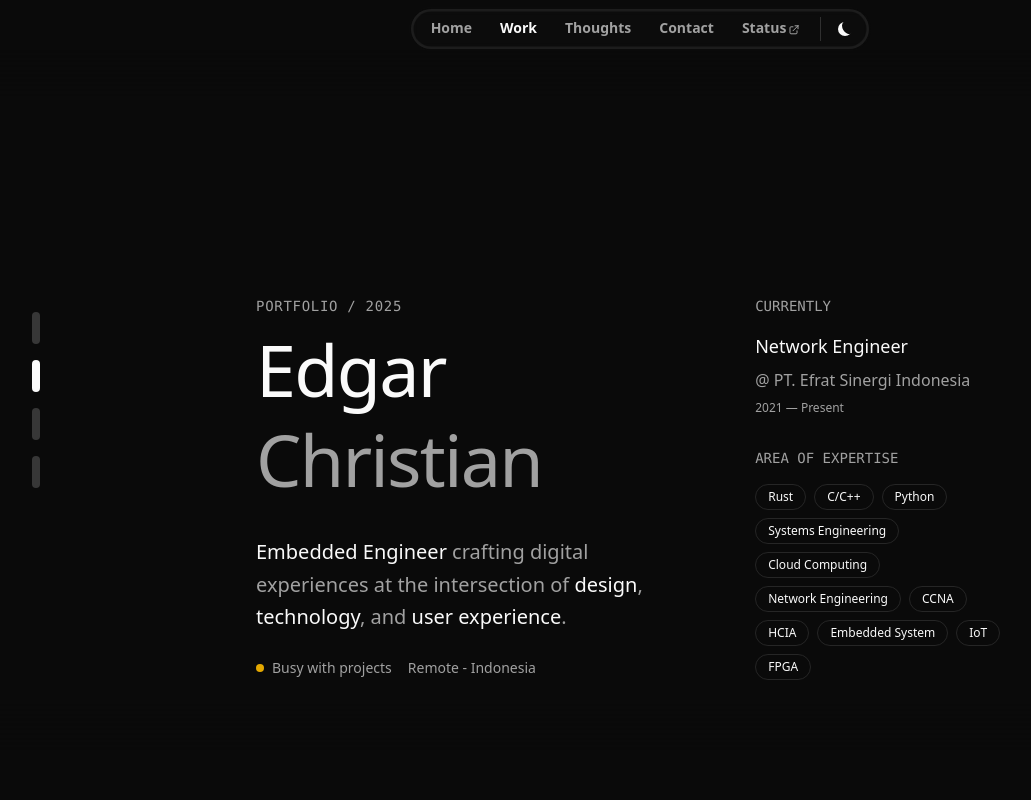
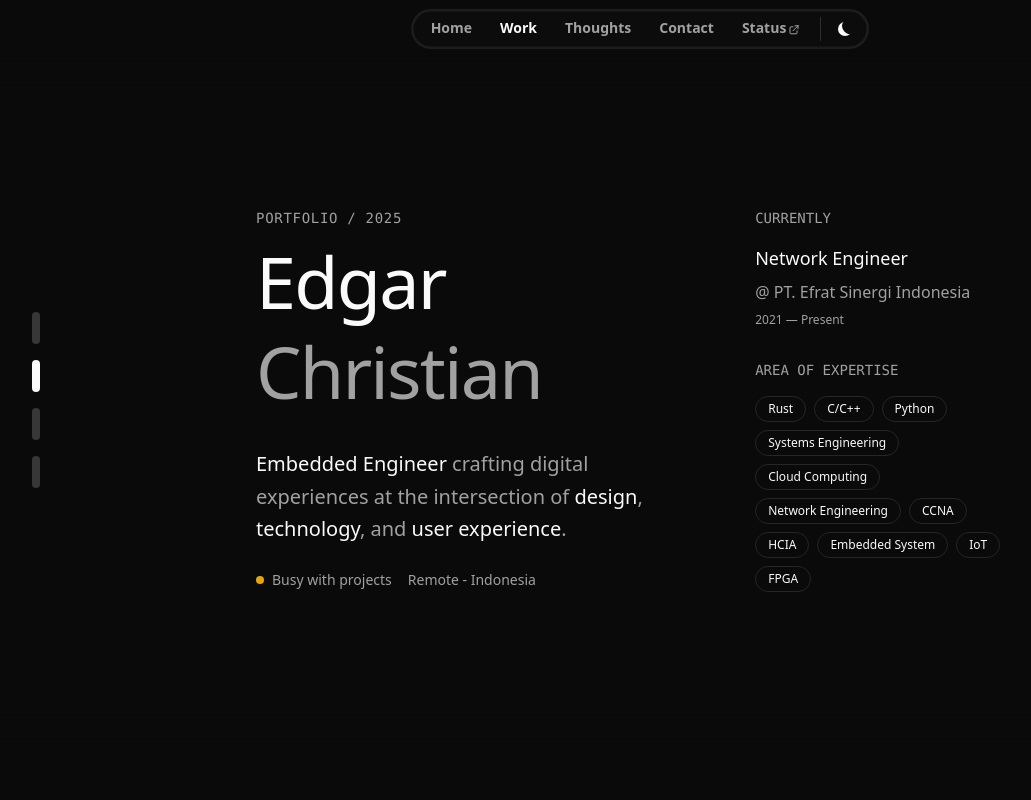
Before and after one commit to edgarcnp/edgarcnp-dev, a Next.js app: page / in a window 1280 px wide. Shown: the top 800 px of the page, without its empty margins (0-1031 px from the left). Built offline with nearby package versions, Linux system fonts and the light colour scheme.

Commit message:
fix: padding issue on desktop

```diff
--- a/app/page.tsx
+++ b/app/page.tsx
@@ -195,8 +195,8 @@ export default function Home() {
                 </div>
             </nav>
 
-            <main className="max-w-4xl mx-auto px-6 sm:px-8 lg:px-16 space-y-6 sm:space-y-16 pt-8 sm:pt-16 pb-16 sm:pb-24">
-                <IntroSection ref={setSectionRef("intro")} currentYear={currentYear} className="animate-fade-in-up opacity-100 pt-16 sm:pt-24" />
+            <main className="max-w-4xl mx-auto px-6 sm:px-8 lg:px-16 space-y-6 sm:space-y-12 pt-8 sm:pt-0 pb-8 sm:pb-4">
+                <IntroSection ref={setSectionRef("intro")} currentYear={currentYear} className="animate-fade-in-up opacity-100 pt-16 sm:pt-12" />
                 <WorkSection ref={setSectionRef("work")} className="animate-fade-in-up opacity-100" />
                 <ThoughtsSection ref={setSectionRef("thoughts")} className="animate-fade-in-up opacity-100" />
                 <FooterSection ref={setSectionRef("footer")} currentYear={currentYear} className="animate-fade-in-up opacity-100" />
```
